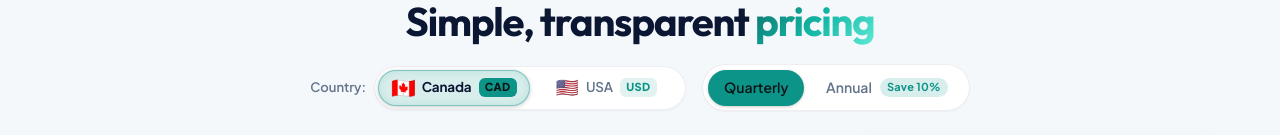
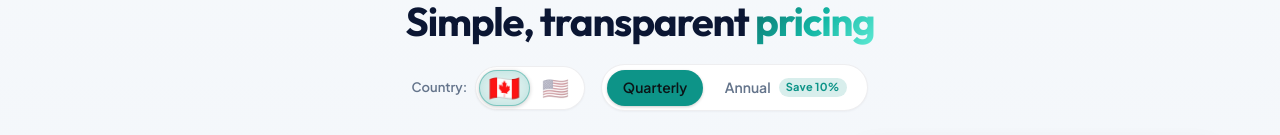
Before and after one commit to nishantthummar005/Valu8er, a Vue app: page /pricing in a window 1280 px wide. Shown: the part 500-635 px from the top of the page. Built offline with nearby package versions, Linux system fonts and the light colour scheme; no server answers.

Commit message:
style(pricing): display only flags in country slider toggle

```diff
--- a/src/components/pricing/PricingPlans.vue
+++ b/src/components/pricing/PricingPlans.vue
@@ -188,11 +188,11 @@ function renderHighlight(text: string) {
                   :aria-checked="country === 'Canada'"
                   class="country-slider__btn"
                   :class="{ 'is-active': country === 'Canada' }"
+                  aria-label="Canada (CAD)"
+                  title="Canada (CAD)"
                   @click="handleCountrySelect('Canada')"
                 >
                   <span class="country-slider__flag">🇨🇦</span>
-                  <span class="country-slider__name">Canada</span>
-                  <span class="country-slider__badge">CAD</span>
                 </button>
 
                 <button
@@ -201,11 +201,11 @@ function renderHighlight(text: string) {
                   :aria-checked="country === 'USA'"
                   class="country-slider__btn"
                   :class="{ 'is-active': country === 'USA' }"
+                  aria-label="USA (USD)"
+                  title="USA (USD)"
                   @click="handleCountrySelect('USA')"
                 >
                   <span class="country-slider__flag">🇺🇸</span>
-                  <span class="country-slider__name">USA</span>
-                  <span class="country-slider__badge">USD</span>
                 </button>
               </div>
             </div>
@@ -437,59 +437,35 @@ function renderHighlight(text: string) {
   display: inline-flex;
   align-items: center;
   justify-content: center;
-  gap: 0.45rem;
   min-height: 2.25rem;
-  padding: 0 0.85rem;
+  min-width: 2.6rem;
+  padding: 0 0.75rem;
   border: none;
   border-radius: var(--radius-full);
   background: transparent;
-  color: var(--color-text-muted);
-  font-size: 0.84rem;
-  font-weight: 600;
   cursor: pointer;
-  transition: color 0.2s ease;
-  white-space: nowrap;
-}
-
-.country-slider__btn:hover {
-  color: var(--color-text);
-}
-
-.country-slider__btn.is-active {
-  color: var(--color-text);
-  font-weight: 700;
+  transition: opacity 0.2s ease, transform 0.2s ease;
 }
 
 .country-slider__flag {
-  font-size: 1.15rem;
+  font-size: 1.35rem;
   line-height: 1;
-  transition: transform 0.25s ease;
+  display: inline-block;
+  opacity: 0.5;
+  filter: grayscale(25%);
+  transition: transform 0.22s ease, opacity 0.22s ease, filter 0.22s ease;
 }
 
-.country-slider__btn:hover .country-slider__flag,
-.country-slider__btn.is-active .country-slider__flag {
-  transform: scale(1.08);
+.country-slider__btn:hover .country-slider__flag {
+  opacity: 0.85;
+  filter: grayscale(0%);
+  transform: scale(1.1);
 }
 
-.country-slider__name {
-  letter-spacing: -0.01em;
-}
-
-.country-slider__badge {
-  display: inline-block;
-  padding: 0.1rem 0.38rem;
-  border-radius: var(--radius-sm);
-  background: color-mix(in srgb, var(--color-brand-primary) 12%, transparent);
-  color: var(--color-brand-primary);
-  font-size: 0.6875rem;
-  font-weight: 750;
-  letter-spacing: 0.03em;
-  transition: all 0.2s ease;
-}
-
-.country-slider__btn.is-active .country-slider__badge {
-  background: var(--color-brand-primary);
-  color: #051315;
+.country-slider__btn.is-active .country-slider__flag {
+  opacity: 1;
+  filter: grayscale(0%);
+  transform: scale(1.18);
 }
 
 /* Billing Cycle Toggle */
```
